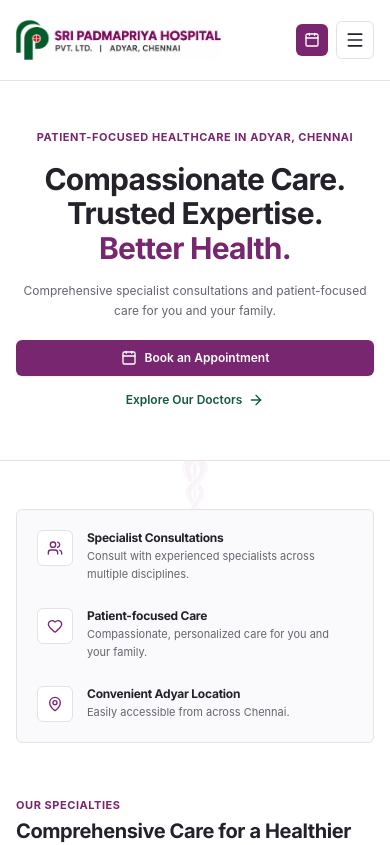
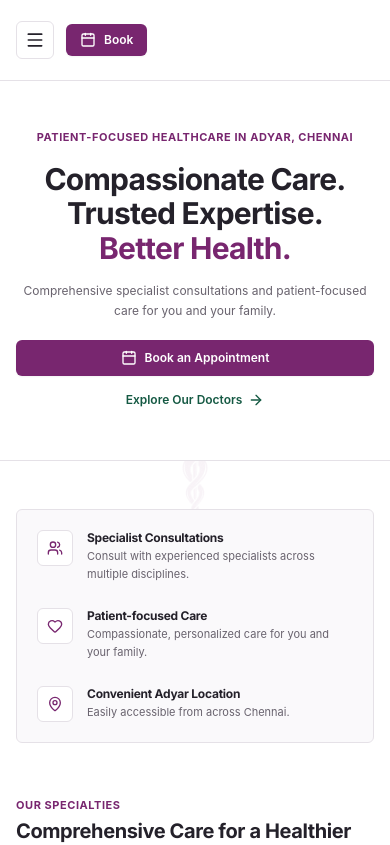
Before and after one commit to Dravid2016/Sri-Padmapriya-hospital, a React (Vite) app: page / in a window 390 px wide. Shown: the top 845 px of the page. Built offline with nearby package versions, Linux system fonts and the light colour scheme.

Commit message:
Reposition header: move menu and Book Appointment button to the left, remove logo on home screen

```diff
--- a/src/components/Header.jsx
+++ b/src/components/Header.jsx
@@ -6,6 +6,7 @@ import { hospitalInfo } from '../data/hospitalData';
 export default function Header() {
   const [isOpen, setIsOpen] = useState(false);
   const location = useLocation();
+  const isHomePage = location.pathname === '/';
 
   const navLinks = [
     { name: 'Home', path: '/' },
@@ -27,20 +28,30 @@ export default function Header() {
       <div className="max-w-7xl mx-auto px-4 sm:px-6 lg:px-8">
         <div className="flex items-center justify-between h-20">
 
-          {/* Hospital Logo & Title */}
-          <Link to="/" className="flex items-center gap-3 focus:outline-none">
-            <img
-              src="/images/brand/official_hospital_logo.png"
-              alt="Sri Padmapriya Hospital Pvt. Ltd. Adyar Chennai"
-              className="h-10 sm:h-11 w-auto object-contain"
-              onError={(e) => {
-                e.target.style.display = 'none';
-              }}
-            />
+          {/* Left Side: Mobile Menu Toggle, Desktop Navigation & Left Appointment Button */}
+          <div className="flex items-center gap-3 sm:gap-4">
+            {/* Mobile Menu Button on the Left */}
+            <button
+              onClick={() => setIsOpen(!isOpen)}
+              className="xl:hidden p-2 rounded-md text-[#24212A] hover:bg-[#FAF9FB] focus:outline-none border border-[#E5E1E7]"
+              aria-expanded={isOpen}
+              aria-label="Toggle menu"
+            >
+              {isOpen ? <X className="w-5 h-5" /> : <Menu className="w-5 h-5" />}
+            </button>
+
+            {/* Book Appointment Button on Left */}
+            <Link
+              to="/appointment"
+              className="inline-flex items-center gap-2 px-3.5 sm:px-5 py-2 sm:py-2.5 rounded-md bg-[#78266F] hover:bg-[#621d5a] text-white text-xs sm:text-sm font-semibold transition-colors active:scale-95 shadow-xs"
+            >
+              <Calendar className="w-4 h-4 text-white" />
+              <span className="hidden xs:inline">Book an Appointment</span>
+              <span className="xs:hidden">Book</span>
             </Link>
 
-          {/* Desktop Navigation */}
-          <nav className="hidden xl:flex items-center gap-1" aria-label="Main Navigation">
+            {/* Desktop Navigation on Left */}
+            <nav className="hidden xl:flex items-center gap-1 ml-2" aria-label="Main Navigation">
               {navLinks.map((link) => (
                 <Link
                   key={link.path}
@@ -55,35 +66,22 @@ export default function Header() {
                 </Link>
               ))}
             </nav>
-
-          {/* Solid Purple CTA Button */}
-          <div className="hidden sm:flex items-center">
-            <Link
-              to="/appointment"
-              className="inline-flex items-center gap-2 px-5 py-2.5 rounded-md bg-[#78266F] hover:bg-[#621d5a] text-white text-xs sm:text-sm font-semibold transition-colors active:scale-95"
-            >
-              <Calendar className="w-4 h-4 text-white" />
-              <span>Book an Appointment</span>
-            </Link>
           </div>
 
-          {/* Mobile Menu Button */}
-          <div className="flex items-center gap-2 xl:hidden">
-            <Link
-              to="/appointment"
-              className="sm:hidden p-2 rounded-md bg-[#78266F] text-white"
-              aria-label="Book appointment"
-            >
-              <Calendar className="w-4 h-4" />
+          {/* Right Side: Hospital Logo (Removed on the Home Screen, shown on all other pages) */}
+          <div className="flex items-center">
+            {!isHomePage && (
+              <Link to="/" className="flex items-center gap-3 focus:outline-none">
+                <img
+                  src="/images/brand/official_hospital_logo.png"
+                  alt="Sri Padmapriya Hospital Pvt. Ltd. Adyar Chennai"
+                  className="h-9 sm:h-11 w-auto object-contain"
+                  onError={(e) => {
+                    e.target.style.display = 'none';
+                  }}
+                />
               </Link>
-            <button
-              onClick={() => setIsOpen(!isOpen)}
-              className="p-2 rounded-md text-[#24212A] hover:bg-[#FAF9FB] focus:outline-none border border-[#E5E1E7]"
-              aria-expanded={isOpen}
-              aria-label="Toggle menu"
-            >
-              {isOpen ? <X className="w-5 h-5" /> : <Menu className="w-5 h-5" />}
-            </button>
+            )}
           </div>
 
         </div>
```
Lines whose indentation alone changed are shown as unchanged.
